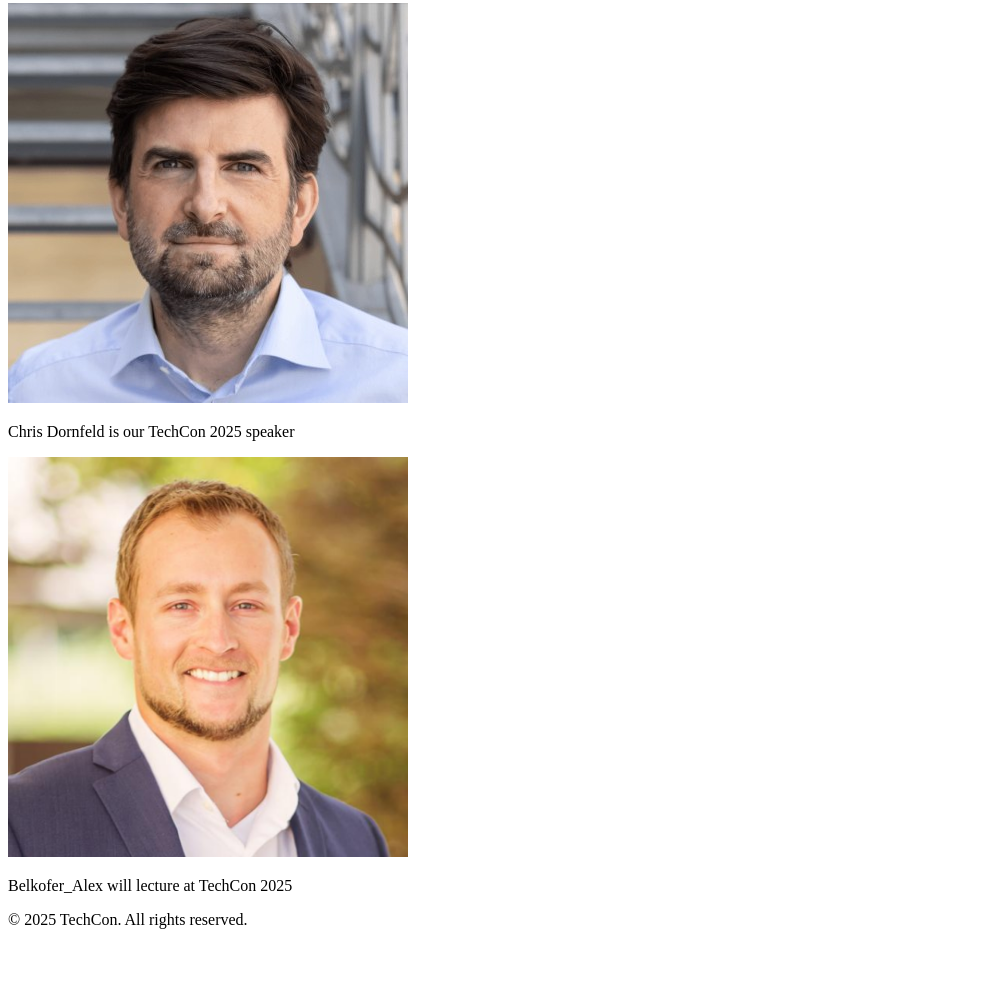
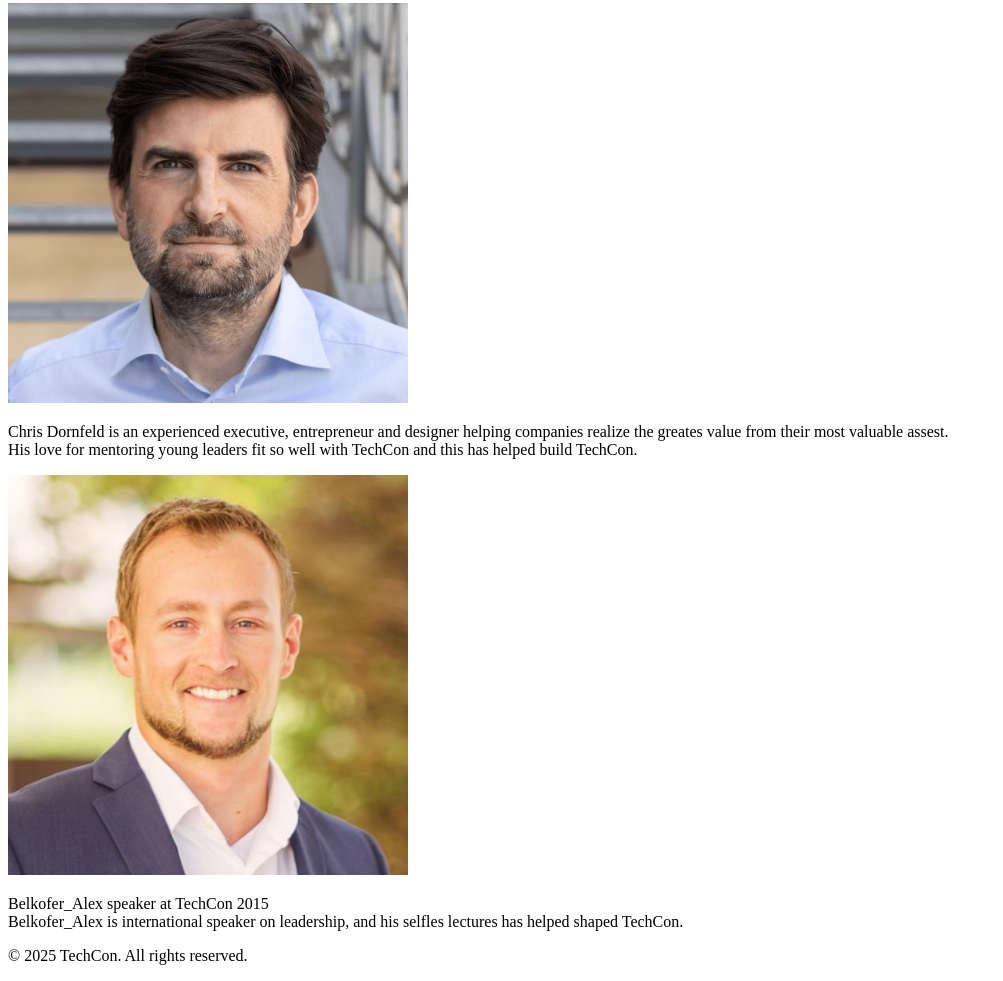
Before and after one commit to jacksonamankwaah/TechCon_HTML, a plain HTML site: page techcon_website/about.html in a window 1280 px wide. Shown: the part 1250-2231 px from the top of the page, without its empty margins (0-1003 px from the left). Before the commit the page ends 2195 px from the top, so only its background shows below. Drawn offline with Linux system fonts and the light colour scheme.

Commit message:
past spearkers profile updated with spearkers' bio

```diff
--- a/techcon_website/about.html
+++ b/techcon_website/about.html
@@ -42,10 +42,14 @@
         <article>
          <h2>Past speakers</h2>
          <img src="images/1676394201448.jpeg" alt="Chris Dornfeld" width="400">
-         <p>Chris Dornfeld is our TechCon 2025 speaker</p>
+         <p>Chris Dornfeld is an experienced executive, entrepreneur and designer helping companies realize the greates value from their most valuable assest.<br>
+            His love for mentoring young leaders fit so well with TechCon and this has helped build TechCon.
+         </p>
 
          <img src="images/Belkofer_Alex.jpeg" alt="Belkofer_Alex" width="400">
-         <p>Belkofer_Alex will lecture at TechCon 2025</p>
+         <p>Belkofer_Alex speaker at TechCon 2015<br>
+            Belkofer_Alex is international speaker on leadership, and his selfles lectures has helped shaped TechCon.
+         </p>
         </article>
     </main>
 
```
